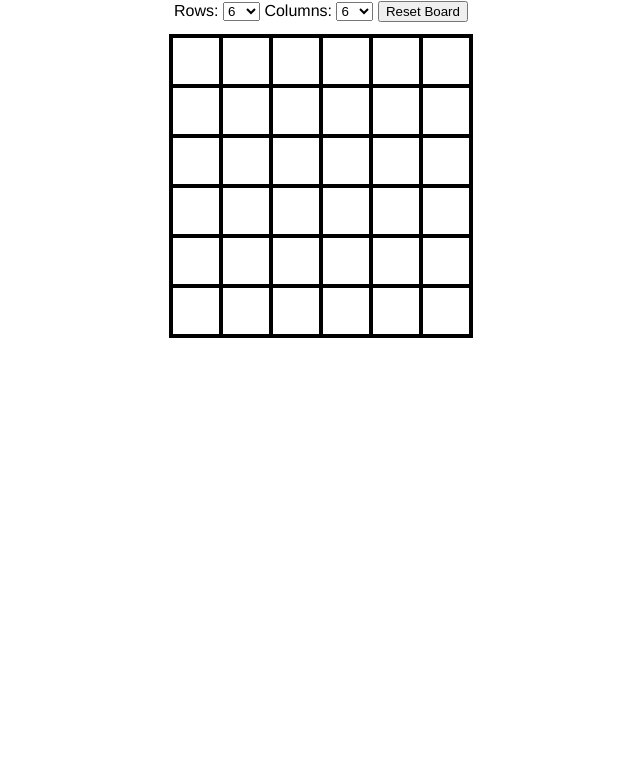
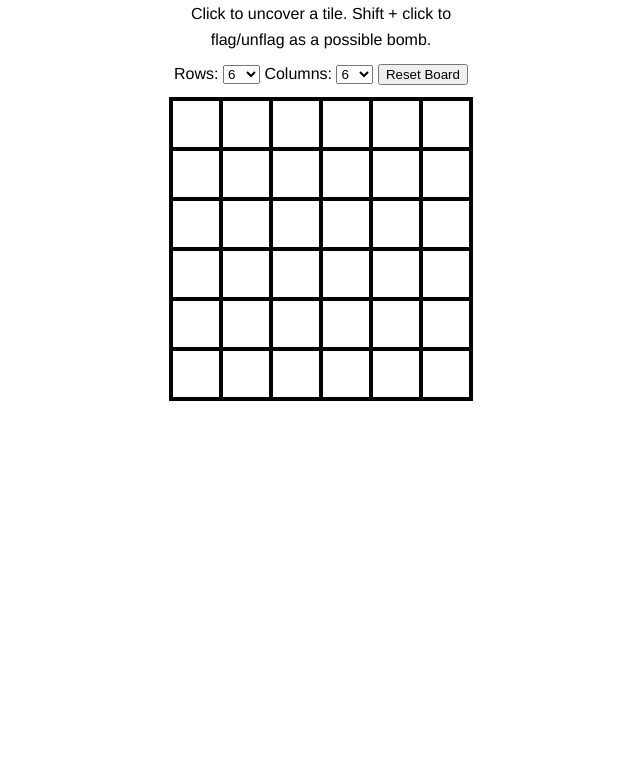
Before and after one commit to claubacher/minesweeper-backbone, a website: page public/index.html in a window 1280 px wide. Shown: the part 55-812 px from the top of the page, without its empty margins (319-959 px from the left). Drawn offline with Linux system fonts and the light colour scheme.

Commit message:
Add directions

```diff
--- a/public/css/style.css
+++ b/public/css/style.css
@@ -13,13 +13,21 @@ html, body {
   height: 90%;
   width: 960px;
   margin: 0 auto;
+  text-align: center;
+}
+
+h1, .directions {
+  width: 320px;
+  margin: 12px auto;
 }
 
 h1 {
   text-align: center;
   font-size: 28px;
-  margin: 12px auto;
-  width: 320px;
+}
+
+.directions {
+  line-height: 1.6em;
 }
 
 .options {
--- a/public/index.html
+++ b/public/index.html
@@ -8,6 +8,7 @@
 <body>
   <div id="minesweeper">
     <h1>Minesweeper</h1>
+    <div class="directions">Click to uncover a tile. Shift + click to flag/unflag as a possible bomb.</div>
     <div class="board">
       <div class="options">
         <label for="numRows">Rows: </label>
```
